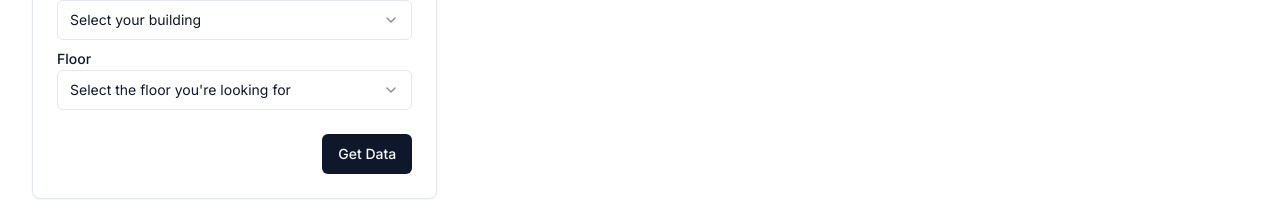
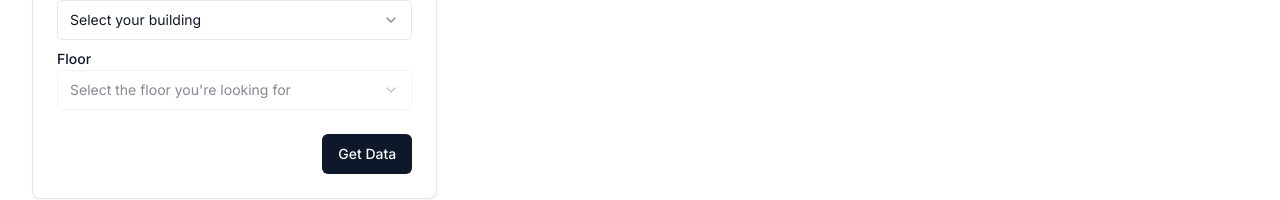
Before and after one commit to DaKheera47/find_me_a_room_nova, a Next.js app: page /find-free-room in a window 1280 px wide. Shown: the part 398-598 px from the top of the page. Built offline with nearby package versions, Linux system fonts and the light colour scheme.

Commit message:
NEXT_PUBLIC_BACKEND_BASE_URL

```diff
--- a/components/BuildingSelector.tsx
+++ b/components/BuildingSelector.tsx
@@ -31,7 +31,7 @@ type BuildingSelector = {
 const BuildingSelector = ({ listOfBuildings }: BuildingSelector) => {
     const [data, setData] = useState<RoomWithTimetable[] | null>(null);
     const [isLoading, setIsLoading] = useState(false);
-    const [buildingCode, setBuildingCode] = useState("CM");
+    const [buildingCode, setBuildingCode] = useState("");
     const [floor, setFloor] = useState("0");
     const [listOfFloors, setListOfFloors] = useState(["0"]);
 
@@ -62,7 +62,7 @@ const BuildingSelector = ({ listOfBuildings }: BuildingSelector) => {
 
         try {
             const response = await fetch(
-                process.env.BACKEND_BASE_URL +
+                process.env.NEXT_PUBLIC_BACKEND_BASE_URL +
                     "/get-available-rooms-in-building",
                 {
                     method: "POST",
@@ -150,6 +150,7 @@ const BuildingSelector = ({ listOfBuildings }: BuildingSelector) => {
                                     <Label htmlFor="building">Floor</Label>
                                     <Select
                                         required
+                                        disabled={buildingCode === ""}
                                         onValueChange={(value) =>
                                             setFloor(value)
                                         }
--- a/components/RoomSelector.tsx
+++ b/components/RoomSelector.tsx
@@ -53,7 +53,7 @@ const RoomSelector = ({ listOfRooms }: RoomDataFetcherProps) => {
 
         try {
             const response = await fetch(
-                process.env.BACKEND_BASE_URL + "/get-all-room-info",
+                process.env.NEXT_PUBLIC_BACKEND_BASE_URL + "/get-all-room-info",
                 {
                     method: "POST",
                     headers: {
@@ -81,7 +81,7 @@ const RoomSelector = ({ listOfRooms }: RoomDataFetcherProps) => {
 
         try {
             const response = await fetch(
-                process.env.BACKEND_BASE_URL + "/is-room-free",
+                process.env.NEXT_PUBLIC_BACKEND_BASE_URL + "/is-room-free",
                 {
                     method: "POST",
                     headers: {
```
